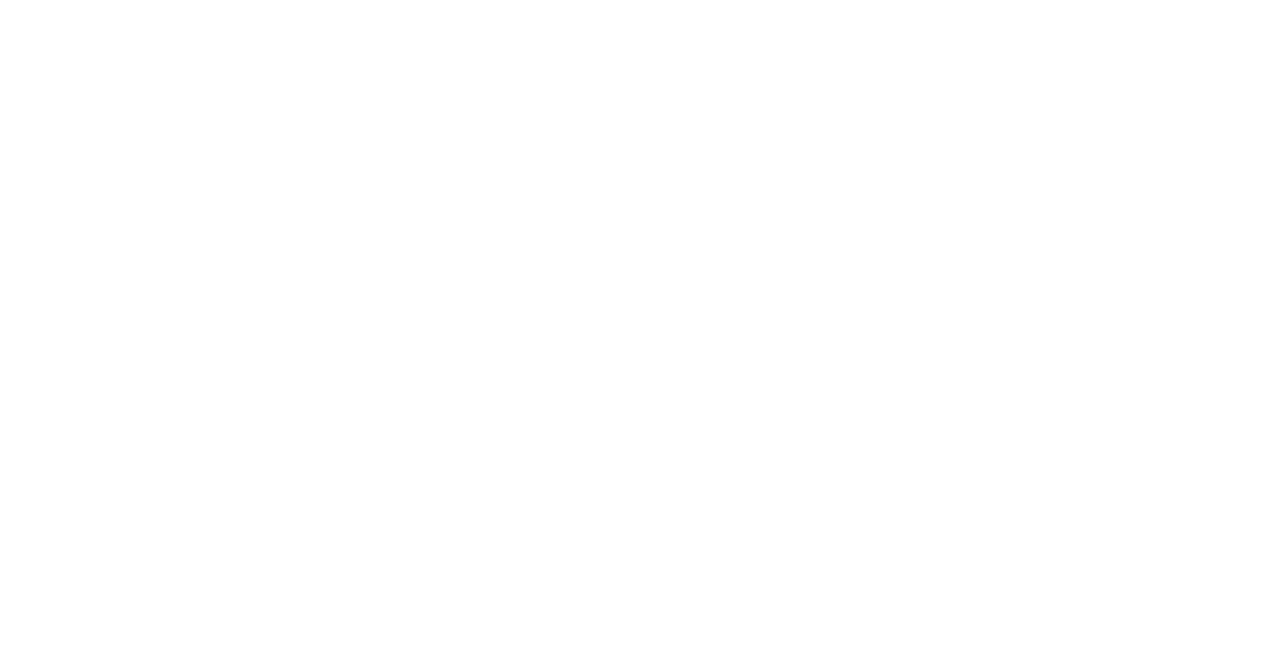
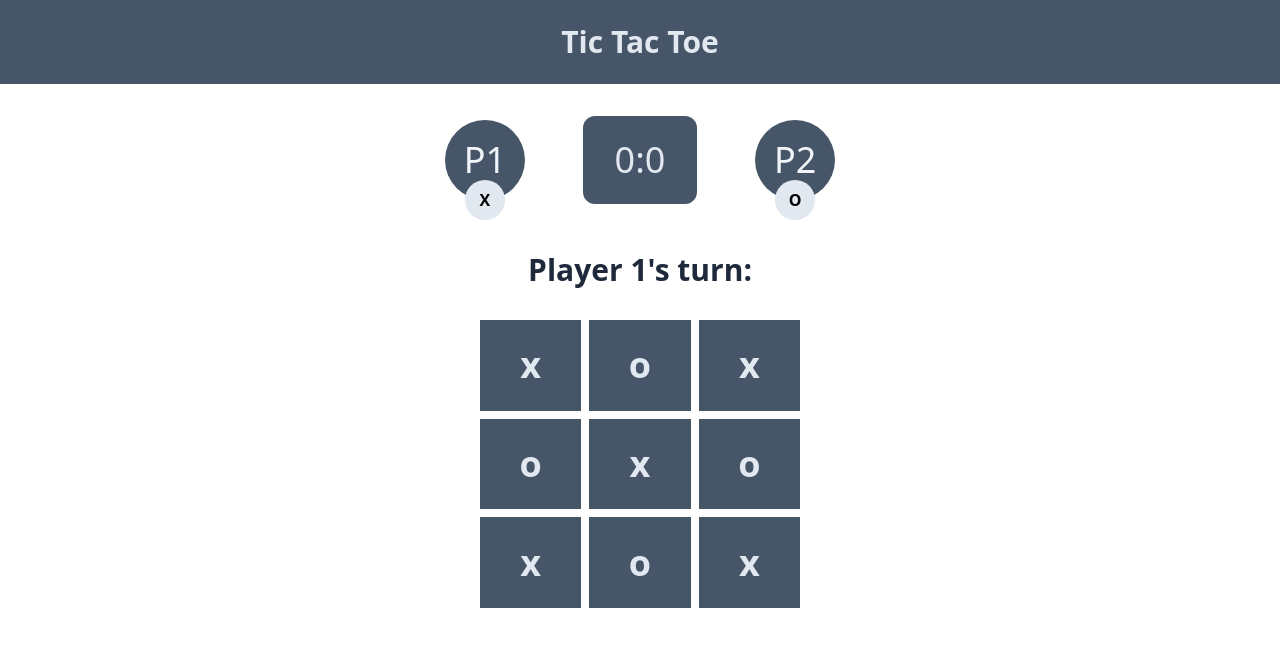
Before and after one commit to afiqsuradi/PROJECT-Tic_Tac_Toe, a website: page index.html in a window 1280 px wide. Drawn offline with Linux system fonts and the light colour scheme.

Commit message:
Created App layout and style

```diff
--- a/index.html
+++ b/index.html
@@ -3,9 +3,74 @@
   <head>
     <meta charset="UTF-8" />
     <meta name="viewport" content="width=device-width, initial-scale=1.0" />
-    <link rel="stylesheet" href="style.css" />
+    <link rel="stylesheet" href="output.css" />
     <script defer src="script.js"></script>
     <title>Tic Tac Toe</title>
   </head>
-  <body></body>
+  <body>
+    <main>
+      <div class="bg-slate-600">
+        <h1 class="text-3xl text-center font-bold text-slate-200 p-6">
+          Tic Tac Toe
+        </h1>
+      </div>
+      <div
+        class="container mx-auto p-8 flex justify-around items-center w-full md:w-4/5 sm:w-3/5 lg:w-2/5"
+      >
+        <div class="rounded-full bg-slate-600 w-20 h-20 text-center relative">
+          <p class="relative top-1/2 -translate-y-1/2 text-4xl text-slate-100">
+            P1
+          </p>
+          <div
+            class="rounded-full h-10 w-10 bg-slate-200 absolute bottom-0 translate-y-1/2 left-1/2 -translate-x-1/2"
+          >
+            <p
+              class="relative top-1/2 -translate-y-1/2 font-bold"
+              id="player1-symbol"
+            >
+              X
+            </p>
+          </div>
+        </div>
+        <div
+          class="bg-slate-600 text-center text-slate-200 rounded-xl py-6 px-8"
+        >
+          <h2 class="text-4xl">
+            <span id="player1-score">0</span>:<span id="player2-score">0</span>
+          </h2>
+        </div>
+        <div class="rounded-full bg-slate-600 w-20 h-20 text-center relative">
+          <p class="relative top-1/2 -translate-y-1/2 text-4xl text-slate-100">
+            P2
+          </p>
+          <div
+            class="rounded-full h-10 w-10 bg-slate-200 absolute bottom-0 translate-y-1/2 left-1/2 -translate-x-1/2"
+          >
+            <p
+              class="relative top-1/2 -translate-y-1/2 font-bold"
+              id="player2-symbol"
+            >
+              O
+            </p>
+          </div>
+        </div>
+      </div>
+      <div class="container w-screen text-center py-4">
+        <p class="font-bold text-slate-800 text-3xl" id="player-turn">
+          <span id="current-player">Player 1</span>'s turn:
+        </p>
+      </div>
+      <div class="container mx-auto grid grid-cols-3 gap-2 w-80 h-80 py-4">
+        <div class="usr-input-btn">x</div>
+        <div class="usr-input-btn">o</div>
+        <div class="usr-input-btn">x</div>
+        <div class="usr-input-btn">o</div>
+        <div class="usr-input-btn">x</div>
+        <div class="usr-input-btn">o</div>
+        <div class="usr-input-btn">x</div>
+        <div class="usr-input-btn">o</div>
+        <div class="usr-input-btn">x</div>
+      </div>
+    </main>
+  </body>
 </html>
--- /dev/null
+++ b/input.css
@@ -0,0 +1,9 @@
+@tailwind base;
+@tailwind components;
+@tailwind utilities;
+
+@layer components {
+  .usr-input-btn {
+    @apply bg-slate-600 flex items-center justify-center text-4xl font-bold text-slate-200 hover:bg-slate-400 hover:text-slate-700 hover:scale-105 transition duration-500 ease-in-out cursor-pointer text-slate-200 hover:bg-slate-400 hover:text-slate-700 hover:scale-105 transition duration-500 ease-in-out cursor-pointer;
+  }
+}
--- /dev/null
+++ b/package.json
@@ -0,0 +1,5 @@
+{
+  "devDependencies": {
+    "tailwindcss": "^3.3.2"
+  }
+}
--- /dev/null
+++ b/tailwind.config.js
@@ -0,0 +1,8 @@
+/** @type {import('tailwindcss').Config} */
+module.exports = {
+  content: ["index.html", "script.js"],
+  theme: {
+    extend: {},
+  },
+  plugins: [],
+};
```
Also changed, not shown: output.css (added), 1 other file.
